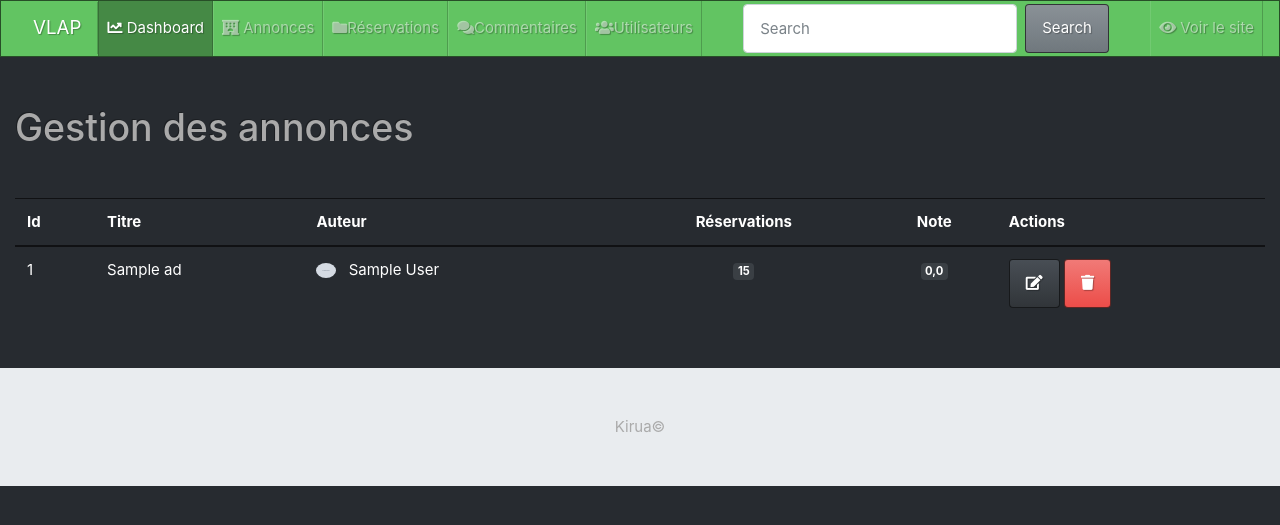
After one commit to duncanidaho14/vlap, a Symfony app: template templates/admin/an/index.html.twig in a window 1280 px wide. The commit adds this page. Shown: the top 525 px of the page. Run offline with Twig, Linux system fonts and the light colour scheme; the template is opened without the code that fills it: most values are stand-ins (such as "Sample title", 1, 10 or a date in 2020); grey boxes marked "Sample" are stand-in pictures; some libraries are stand-ins or nearby versions.

```diff
--- a/public/css/styles.css
+++ b/public/css/styles.css
@@ -40,6 +40,11 @@ div.carousel-caption {
     max-height: 24px;
 }
 
+.avatar-micro {
+    max-width: 20px;
+    max-height: 20px;
+}
+
 .datepicker table tr td.disabled, .datepicker table tr td.disabled:hover {
     color: firebrick !important;
 }
--- a/templates/account/login.html.twig
+++ b/templates/account/login.html.twig
@@ -25,6 +25,7 @@
                     </div>
                     <div class="form-group">
                         <button type="submit" class="btn btn-success">Connexion</button>
+                        <a href="{{path('account_register')}}" class="float-right">Je n'ai pas encore de compte <i class="far fa-tired"></i> Cliquer ici !!!</a>
                     </div>
                 </form>
             </div>
--- /dev/null
+++ b/templates/admin/an/index.html.twig
@@ -0,0 +1,42 @@
+{% extends 'admin/base.html.twig' %}
+
+{% block title %}Administration des annonces !{% endblock %}
+
+{% block body %}
+<style>
+    .example-wrapper { margin: 1em auto; max-width: 800px; width: 95%; font: 18px/1.5 sans-serif; }
+    .example-wrapper code { background: #F5F5F5; padding: 2px 6px; }
+</style>
+
+<div class="container-fluid">
+    <h1 class="my-5">Gestion des annonces</h1>
+
+    <table class="table table-hover">
+        <thead>
+            <tr>
+                <th>Id</th>
+                <th>Titre</th>
+                <th>Auteur</th>
+                <th class="text-center">Réservations</th>
+                <th class="text-center">Note</th>
+                <th>Actions</th>
+            </tr>
+        </thead>
+        <tbody>
+            {% for ad in ads %}
+            <tr>
+                <td>{{ad.id}} </td>
+                <td>{{ad.title}} </td>
+                <td><img src="{{ad.author.picture}}" alt="avatar de {{ad.author.fullName}}" class="avatar avatar-micro mr-2"> {{ad.author.fullName}} </td>
+                <td class="text-center"><span class="badge badge-primary rounded">{{ad.bookings | length}}</span></td>
+                <td class="text-center"><span class="badge badge-primary rounded">{{ad.avgRatings|number_format(1, ',', ' ')}}</span></td>
+                <td>
+                    <a href="#" class="btn btn-primary"><i class="fas fa-edit"></i></a>
+                    <a href="#" class="btn btn-danger"><i class="fas fa-trash"></i></a>
+                </td>
+            </tr>
+            {% endfor %}
+        </tbody>
+    </table>
+</div>
+{% endblock %}
--- /dev/null
+++ b/templates/admin/base.html.twig
@@ -0,0 +1,26 @@
+<!DOCTYPE html>
+<html>
+    <head>
+        <meta charset="UTF-8">
+        <meta name="viewport" content="width=device-width, initial-scale=1, shrink-to-fit=no">
+        <title>VLAP {% block title %} VLAP {% endblock %} </title>
+            <link rel="stylesheet" href="/css/bootstrap.min.css">
+            <link href="https://cdnjs.cloudflare.com/ajax/libs/font-awesome/5.13.0/css/all.min.css" rel="stylesheet">
+            <link rel="stylesheet" href="/css/styles.css">
+        {% block stylesheets %}
+        {% endblock %}
+    </head>
+    <body>
+
+        {% include "admin/partials/header.html.twig" %}
+
+        {% block body %}{% endblock %}
+
+        {% include "admin/partials/footer.html.twig" %}
+
+        <script src="/js/jquery.min.js"></script>
+        <script src="/js/popper.min.js"></script>
+        <script src="/js/bootstrap.min.js"></script>
+        {% block javascripts %}{% endblock %}
+    </body>
+</html>
--- /dev/null
+++ b/templates/admin/partials/footer.html.twig
@@ -0,0 +1,3 @@
+<footer class="mt-5 bg-light py-5 text-center">
+    Kirua&copy;
+</footer>
--- /dev/null
+++ b/templates/admin/partials/header.html.twig
@@ -0,0 +1,63 @@
+        <nav class="navbar navbar-expand-lg navbar-dark bg-success">
+            <a class="navbar-brand" href="{{path('home')}}">VLAP</a>
+            <button class="navbar-toggler" type="button" data-toggle="collapse" data-target="#navbarColor02" aria-controls="navbarColor02" aria-expanded="false" aria-label="Toggle navigation">
+                <span class="navbar-toggler-icon"></span>
+            </button>
+
+            <div class="collapse navbar-collapse" id="navbarColor02">
+                <ul class="navbar-nav mr-auto">
+                    <li class="nav-item active">
+                        <a class="nav-link" href="#"><i class="fas fa-chart-line"></i> Dashboard</a>
+                    </li>
+                    <li class="nav-item">
+                        <a class="nav-link" href="{{path('admin_ads_index')}}"><i class="fas fa-hotel"></i> Annonces</a>
+                    </li>
+                    <li class="nav-item">
+                        <a class="nav-link" href="#"><i class="fas fa-folder"></i>Réservations</a>
+                    </li>
+                    <li class="nav-item">
+                        <a class="nav-link" href="#"><i class="fas fa-comments"></i>Commentaires</a>
+                    </li>
+                    <li class="nav-item">
+                        <a class="nav-link" href="#"><i class="fas fa-users"></i>Utilisateurs</a>
+                    </li>
+                </ul>
+
+                <form class="form-inline my-2 my-lg-0">
+                <input class="form-control mr-sm-2" type="text" placeholder="Search">
+                <button class="btn btn-secondary my-2 my-sm-0" type="submit">Search</button>
+                </form>
+
+
+                <ul class="navbar-nav ml-auto">
+                    <li class="nav-item">
+                        <a href="{{path('home')}}" class="nav-link" target="_blank">
+                            <i class="fas fa-eye"></i>
+                            Voir le site
+                        </a>
+                    </li>
+                    {% if app.user %}
+                        <li class="nav-item dropdown">
+                            <a href="#" class="nav-link dropdown-toogle" data-toggle="dropdown" id="accountDropdownLink">
+                                <img src="{{app.user.picture}}" alt="avatar de {{app.user.fullName}}" class="avatar avatar-mini">{{app.user.fullName}}
+                            </a>
+                            <div class="dropdown-menu dopdown-menu-right" aria-labelledby="accountDropdownLink">
+
+                                <a href="{{path('admin_account_logout')}}" class="dropdown-item">Déconnexion</a>
+                            </div>
+                        </li>
+
+                    {% endif %}
+                </ul>
+            </div>
+        </nav>
+        {# message flash #}
+        {% for label, messages in app.flashes %}
+            <div class="container">
+                <div class="alert alert-{{label}}">
+                    {% for message in messages %}
+                        <p>{{message|raw}}</p>
+                    {% endfor %}
+                </div>
+            </div>
+        {% endfor %}
```
Also changed, not shown: src/Controller/AdminAccountController.php (added, +34 -0 lines), src/Controller/AdminAnController.php (added, +20 -0 lines), templates/admin/account/login.html.twig (added, +54 -0 lines), 1 other file.
